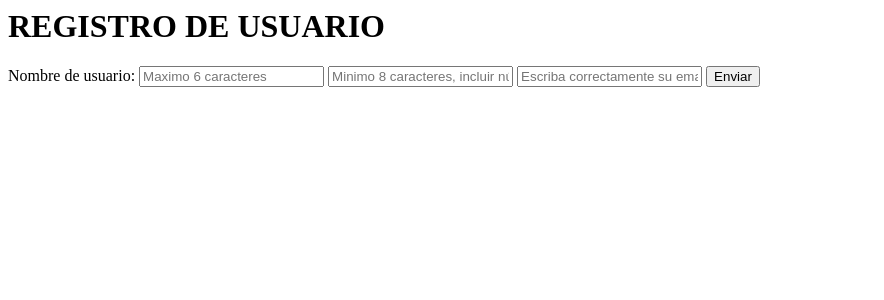
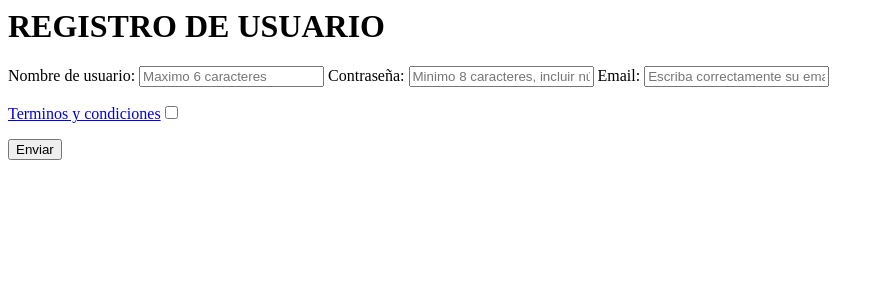
Before and after one commit to nickothan/Seguridad_crud, a PHP site: template views/modules/registro.php in a window 1280 px wide. Shown: the top 300 px of the page, without its empty margins (0-884 px from the left). Run offline with PHP 8.4, Linux system fonts and the light colour scheme; the template is opened without the code that fills it, so the values that code supplies are empty.

Commit message:
Adicion, validacion y aceptacion de terminos y condiciones

```diff
--- a/views/modules/registro.php
+++ b/views/modules/registro.php
@@ -3,10 +3,11 @@
 <form method="post" onsubmit="return validarRegistro()">
 	<label for="usuarioRegistro">Nombre de usuario:</label>
 	<input type="text" placeholder="Maximo 6 caracteres" maxlength="6" name="usuarioRegistro" id="usuarioRegistro" required>
-	<label for="passwordRegistro"></label>
+	<label for="passwordRegistro">Contraseña:</label>
 	<input type="password" placeholder="Minimo 8 caracteres, incluir núero(s) y una mayúscula" pattern="(?=.*/d)(?=*[a-z])(?=*[A-Z]).{8, }" name="passwordRegistro" id="passwordRegistro" required>
-	<label for="emailRegistro"></label>
+	<label for="emailRegistro">Email:</label>
 	<input type="email" placeholder="Escriba correctamente su email" name="emailRegistro" id="emailRegistro" required>
+	<p><label for="terminos"><a href="#">Terminos y condiciones</a></label><input type="checkbox" name="terminos"id="terminos"></p>
 	<input type="submit" value="Enviar">
 </form>
 <?php
```
Also changed, not shown: views/js/validarRegistro.js (+10 -5 lines).
